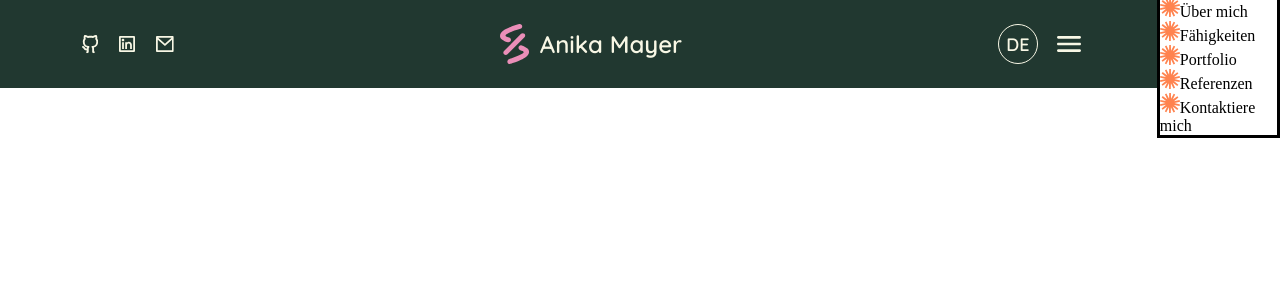
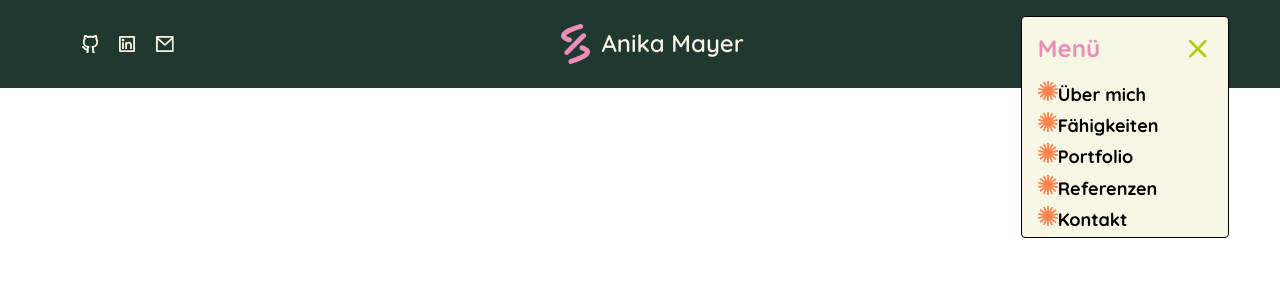
Before and after one commit to AnikaMayer/Portfolio, an Angular app: page / in a window 1280 px wide. Both pictures are taken after a click on the button "Menü öffnen". Shown: the top 300 px of the page. Built offline with nearby package versions, Linux system fonts and the light colour scheme.

Commit message:
style: header-overlay

```diff
--- a/src/app/layout/header/header.html
+++ b/src/app/layout/header/header.html
@@ -132,9 +132,23 @@
       </button>
     </div>
   </div>
-  <dialog id="main-nav" class="header__overlay" [open]="overlayOpen" aria-label="Navigation">
+  <div
+    class="header__backdrop"
+    [class.header__backdrop--visible]="overlayOpen"
+    (click)="closeMenu()"
+  ></div>
+  <div
+    id="main-nav"
+    class="header__overlay"
+    [class.header__overlay--open]="overlayOpen"
+    aria-label="Navigation"
+  >
     <div class="header__overlay-header">
-      <h3>Menu</h3>
+      @if (isEnglish) {
+        <h3>Menu</h3>
+      } @else {
+        <h3>Menü</h3>
+      }
       <button
         class="header__btn header__btn--close"
         aria-label="Menü schließen"
@@ -249,10 +263,10 @@
           @if (isEnglish) {
             <a href="#contact">Contact me</a>
           } @else {
-            <a href="#contact">Kontaktiere mich</a>
+            <a href="#contact">Kontakt</a>
           }
         </li>
       </ul>
     </nav>
-  </dialog>
+  </div>
 </header>
--- a/src/app/layout/header/header.scss
+++ b/src/app/layout/header/header.scss
@@ -3,6 +3,7 @@
 .header {
   width: 100%;
   height: 88px;
+  line-height: 120%;
   position: fixed;
   @include all.flex-center;
   background-color: rgba(33, 56, 48, 1);
@@ -127,5 +128,82 @@
         fill: rgba(234, 142, 184, 1);
       }
     }
+
+    &--close {
+      width: 32px;
+      height: 32px;
+      border: none;
+
+      svg path {
+        transition: 0.1s ease;
+        fill: rgba(185, 200, 20, 1);
+      }
+
+      &:hover svg path {
+        fill: rgba(33, 56, 48, 1);
+      }
+    }
+  }
+
+  &__overlay {
+    width: 208px;
+    height: 222px;
+    font-family: Quicksand;
+    font-weight: 700;
+    font-size: 18px;
+    padding: 16px;
+    border: 1px solid black;
+    border-radius: 4px;
+    background-color: rgba(248, 247, 229, 1);
+    display: flex;
+    flex-direction: column;
+    gap: 16px;
+    position: fixed;
+    top: 2%;
+    right: 4%;
+    z-index: 10;
+    transform: translateX(150%);
+    transition: transform 0.2s ease;
+
+    &--open {
+      transform: translateX(0);
+    }
+
+    &-header {
+      width: 176px;
+      height: 32px;
+      display: flex;
+      align-items: center;
+      justify-content: space-between;
+
+      h3 {
+        font-size: 24px;
+        color: rgba(234, 142, 184, 1);
+      }
+    }
+
+    nav {
+      width: 100%;
+
+      ul {
+        display: flex;
+        flex-direction: column;
+        gap: 8px;
+      }
+    }
+  }
+
+  &__backdrop {
+    display: none;
+
+    &--visible {
+      display: block;
+      position: fixed;
+      top: 0;
+      left: 0;
+      width: 100%;
+      height: 100%;
+      z-index: 9;
+    }
   }
 }
--- a/src/app/layout/header/header.ts
+++ b/src/app/layout/header/header.ts
@@ -20,6 +20,7 @@ export class Header {
 
   changeLanguageBtn() {
     this.isEnglish = !this.isEnglish;
+    this.overlayOpen = false;
   }
 
   get languageText(): string {
```
